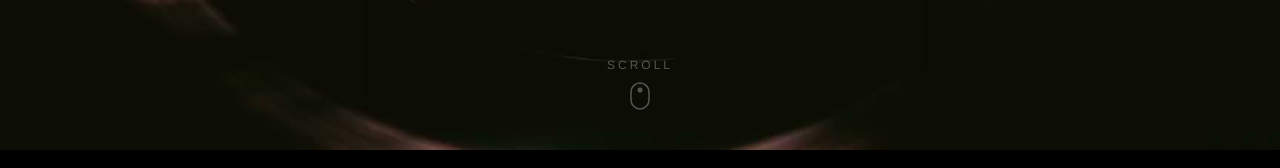
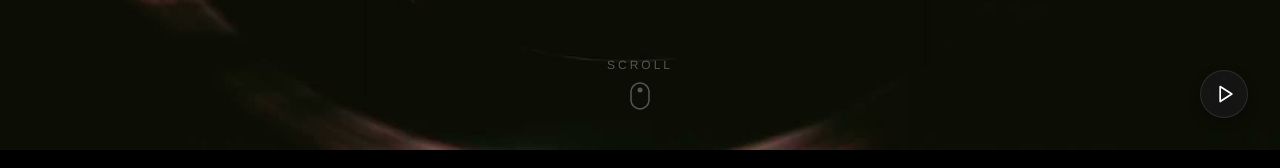
Before and after one commit to ManishRShetty/Scrollytelling-website, a Next.js app: page / in a window 1280 px wide. Shown: the part 650-818 px from the top of the page. Built offline with nearby package versions, Linux system fonts and the light colour scheme; a web font is replaced by a local one.

Commit message:
feat: implement initial website structure with scrollytelling event information and audio player.

```diff
--- /dev/null
+++ b/app/components/AudioPlayer.tsx
@@ -0,0 +1,100 @@
+"use client";
+
+import React, { useEffect, useRef, useState, createContext, useContext } from "react";
+
+// Context to share audio state globally
+interface AudioContextType {
+    isPlaying: boolean;
+    togglePlay: () => void;
+}
+
+const AudioContext = createContext<AudioContextType>({
+    isPlaying: false,
+    togglePlay: () => { },
+});
+
+export const useAudio = () => useContext(AudioContext);
+
+export function AudioProvider({ children }: { children: React.ReactNode }) {
+    const audioRef = useRef<HTMLAudioElement>(null);
+    const [isPlaying, setIsPlaying] = useState(false);
+
+    // Try to auto-play on mount (browsers often block this until interaction)
+    useEffect(() => {
+        if (audioRef.current) {
+            audioRef.current.volume = 0.5; // Start at 50% volume
+            audioRef.current.loop = true;
+        }
+    }, []);
+
+    const togglePlay = () => {
+        if (!audioRef.current) return;
+
+        if (isPlaying) {
+            audioRef.current.pause();
+        } else {
+            audioRef.current.play().catch(e => console.log("Audio play prevented:", e));
+        }
+        setIsPlaying(!isPlaying);
+    };
+
+    return (
+        <AudioContext.Provider value={{ isPlaying, togglePlay }}>
+            {/* Audio element pointing to user's requested path */}
+            <audio ref={audioRef} src="/bg.mp3" preload="auto" />
+            {children}
+        </AudioContext.Provider>
+    );
+}
+
+// Floating toggle button component
+export function AudioToggle() {
+    const { isPlaying, togglePlay } = useAudio();
+
+    return (
+        <button
+            onClick={togglePlay}
+            style={{
+                position: "fixed",
+                bottom: "32px",
+                right: "32px",
+                zIndex: 100,
+                width: "48px",
+                height: "48px",
+                borderRadius: "50%",
+                background: "rgba(28, 28, 30, 0.6)",
+                backdropFilter: "blur(12px)",
+                border: "1px solid rgba(255, 255, 255, 0.1)",
+                color: "#fff",
+                display: "flex",
+                alignItems: "center",
+                justifyContent: "center",
+                cursor: "pointer",
+                transition: "all 0.3s ease",
+                boxShadow: "0 4px 12px rgba(0,0,0,0.3)",
+            }}
+            onMouseEnter={(e) => {
+                e.currentTarget.style.background = "rgba(44, 44, 46, 0.8)";
+                e.currentTarget.style.transform = "scale(1.05)";
+            }}
+            onMouseLeave={(e) => {
+                e.currentTarget.style.background = "rgba(28, 28, 30, 0.6)";
+                e.currentTarget.style.transform = "scale(1)";
+            }}
+            aria-label={isPlaying ? "Mute Background Music" : "Play Background Music"}
+        >
+            {isPlaying ? (
+                // Simple pause icon
+                <svg width="20" height="20" viewBox="0 0 24 24" fill="none" stroke="currentColor" strokeWidth="2" strokeLinecap="round" strokeLinejoin="round">
+                    <rect x="6" y="4" width="4" height="16"></rect>
+                    <rect x="14" y="4" width="4" height="16"></rect>
+                </svg>
+            ) : (
+                // Simple play icon
+                <svg width="20" height="20" viewBox="0 0 24 24" fill="none" stroke="currentColor" strokeWidth="2" strokeLinecap="round" strokeLinejoin="round" style={{ transform: "translateX(2px)" }}>
+                    <polygon points="5 3 19 12 5 21 5 3"></polygon>
+                </svg>
+            )}
+        </button>
+    );
+}
--- a/app/components/EventInfo.tsx
+++ b/app/components/EventInfo.tsx
@@ -159,12 +159,12 @@ export default function EventInfo() {
 
                         {/* Big value */}
                         <p className="event-big-val" key={`val-${activeIndex}-${entryKey}`} style={{
-                            fontSize: "clamp(4rem, 12vw, 9rem)",
+                            fontSize: "clamp(2.5rem, 6vw, 4.5rem)", // Matched with rule.title
                             fontWeight: 700,
-                            letterSpacing: "-0.05em",
+                            letterSpacing: "-0.04em", // Matched with rule.title
                             color: "#fff",
-                            margin: "0 0 28px 0",
-                            lineHeight: 1,
+                            margin: "0 0 24px 0", // Matched with rule.title
+                            lineHeight: 1.05, // Matched with rule.title
                             animation: "scaleReveal 0.7s cubic-bezier(0.16,1,0.3,1) 0.1s both",
                         }}>
                             {s.value}
--- a/app/components/Footer.tsx
+++ b/app/components/Footer.tsx
@@ -28,25 +28,30 @@ export default function Footer() {
                 >
                     {/* Logos */}
                     <div style={{ display: "flex", alignItems: "center", gap: "20px" }}>
-                        <div style={{ display: "flex", alignItems: "center", gap: "12px" }}>
                         <a
                             href="https://www.nexusclubs.in"
                             target="_blank"
                             rel="noopener noreferrer"
                             style={{
-                                    width: "48px",
-                                    height: "48px",
                                 display: "flex",
                                 alignItems: "center",
-                                    justifyContent: "center",
+                                gap: "12px",
+                                textDecoration: "none",
                                 cursor: "pointer",
                                 transition: "opacity 0.2s ease",
                             }}
                             onMouseEnter={(e) => e.currentTarget.style.opacity = "0.7"}
                             onMouseLeave={(e) => e.currentTarget.style.opacity = "1"}
                         >
+                            <div style={{
+                                width: "48px",
+                                height: "48px",
+                                display: "flex",
+                                alignItems: "center",
+                                justifyContent: "center"
+                            }}>
                                 <img src="/nexus.svg" alt="Nexus Logo" style={{ maxWidth: "100%", maxHeight: "100%", objectFit: "contain" }} />
-                            </a>
+                            </div>
                             <span style={{
                                 fontSize: "14px",
                                 fontWeight: 600,
@@ -55,7 +60,7 @@ export default function Footer() {
                             }}>
                                 NEXUS SIT
                             </span>
-                        </div>
+                        </a>
 
                         {/* Divider */}
                         <div style={{ width: "1px", height: "24px", background: "#3A3A3C" }} />
--- a/app/layout.tsx
+++ b/app/layout.tsx
@@ -1,5 +1,6 @@
 import type { Metadata } from "next";
 import "./globals.css";
+import { AudioProvider } from "./components/AudioPlayer";
 
 export const metadata: Metadata = {
   title: "HackMatrix hackathon by nexus",
@@ -20,7 +21,11 @@ export default function RootLayout({
           href="https://api.fontshare.com/v2/css?f[]=satoshi@700,500,400&display=swap"
         />
       </head>
-      <body className="antialiased">{children}</body>
+      <body className="antialiased">
+        <AudioProvider>
+          {children}
+        </AudioProvider>
+      </body>
     </html>
   );
 }
--- a/app/page.tsx
+++ b/app/page.tsx
@@ -7,6 +7,7 @@ import Timeline from "./components/Timeline";
 import EventInfo from "./components/EventInfo";
 import Footer from "./components/Footer";
 import RegisterCTA from "./components/RegisterCTA";
+import { AudioToggle } from "./components/AudioPlayer";
 
 /** Maps scroll progress [0–1] to opacity using enter/peak/exit/leave thresholds */
 function calcOpacity(
@@ -242,6 +243,8 @@ export default function Home() {
         </button>
       </div>
 
+      <AudioToggle />
+
       {/* 100vh buffer — lets video text fully fade before EventInfo appears
       <div style={{ height: "100vh", background: "#000", position: "relative", zIndex: 20 }} /> */}
 
```
Lines whose indentation alone changed are shown as unchanged.
